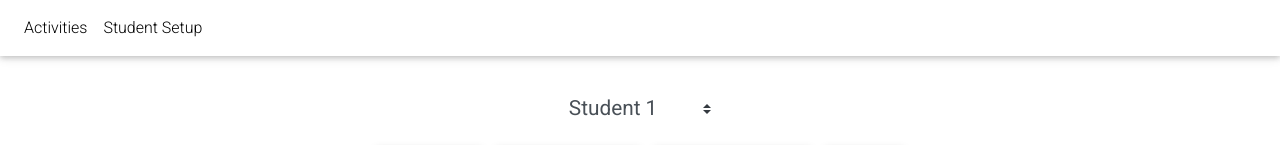
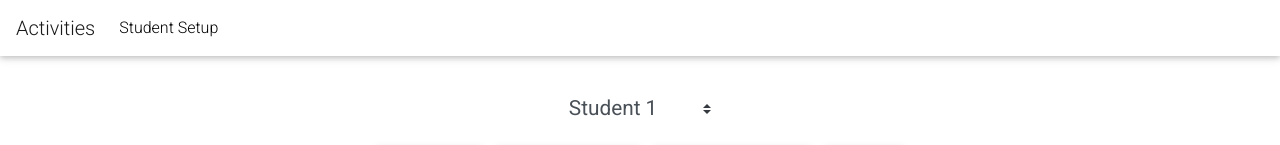
Before and after one commit to chi-org/freely-client, a React (Create React App) app: page /activities in a window 1280 px wide. Shown: the top 145 px of the page. Built offline with nearby package versions, Linux system fonts and the light colour scheme; no server answers.

Commit message:
fixed nav bar showing current page in dropdown

```diff
--- a/src/components/common/Header.js
+++ b/src/components/common/Header.js
@@ -7,17 +7,17 @@ export default () => {
 
     return (
         <MDBNavbar light expand="md">
-            <MDBNavbarBrand center="true" className="d-block d-md-none">{pageTitle}</MDBNavbarBrand>
+            <MDBNavbarBrand center="true">{pageTitle}</MDBNavbarBrand>
             <MDBNavbarToggler onClick={() => setIsOpen(!isOpen)} />
 
             <MDBCollapse isOpen={isOpen} navbar>
                 <MDBNavbarNav left>
-                    <MDBNavItem>
+                    {pageTitle != "Activities" && <MDBNavItem>
                         <MDBNavLink to="/activities" onClick={() => {setIsOpen(false); setPageTitle("Activities")}}>Activities</MDBNavLink>
-                    </MDBNavItem>
-                    <MDBNavItem>
+                    </MDBNavItem>}
+                    {pageTitle != "Student Setup" && <MDBNavItem>
                         <MDBNavLink to="/students" onClick={() => {setIsOpen(false); setPageTitle("Student Setup")}}>Student Setup</MDBNavLink>
-                    </MDBNavItem>
+                    </MDBNavItem>}
                 </MDBNavbarNav>
             </MDBCollapse>
         </MDBNavbar>
```
